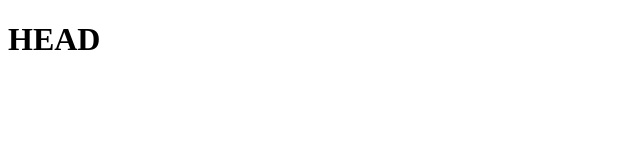
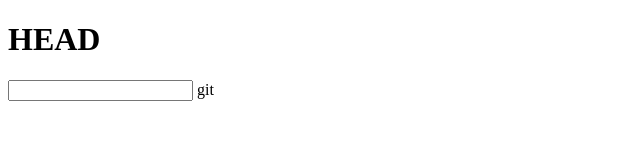
Before and after one commit to KateBozhko/practice, a plain HTML site: page index.html in a window 1280 px wide. Shown: the whole page, without its empty margins (0-640 px from the left). Drawn offline with Linux system fonts and the light colour scheme.

Commit message:
add input ((date))

```diff
--- a/index.html
+++ b/index.html
@@ -8,5 +8,9 @@
 </head>
 <body>
     <h1>HEAD</h1>
+    <div>
+        <input>
+        <label>git</label>
+    </div>
 </body>
 </html>
```
